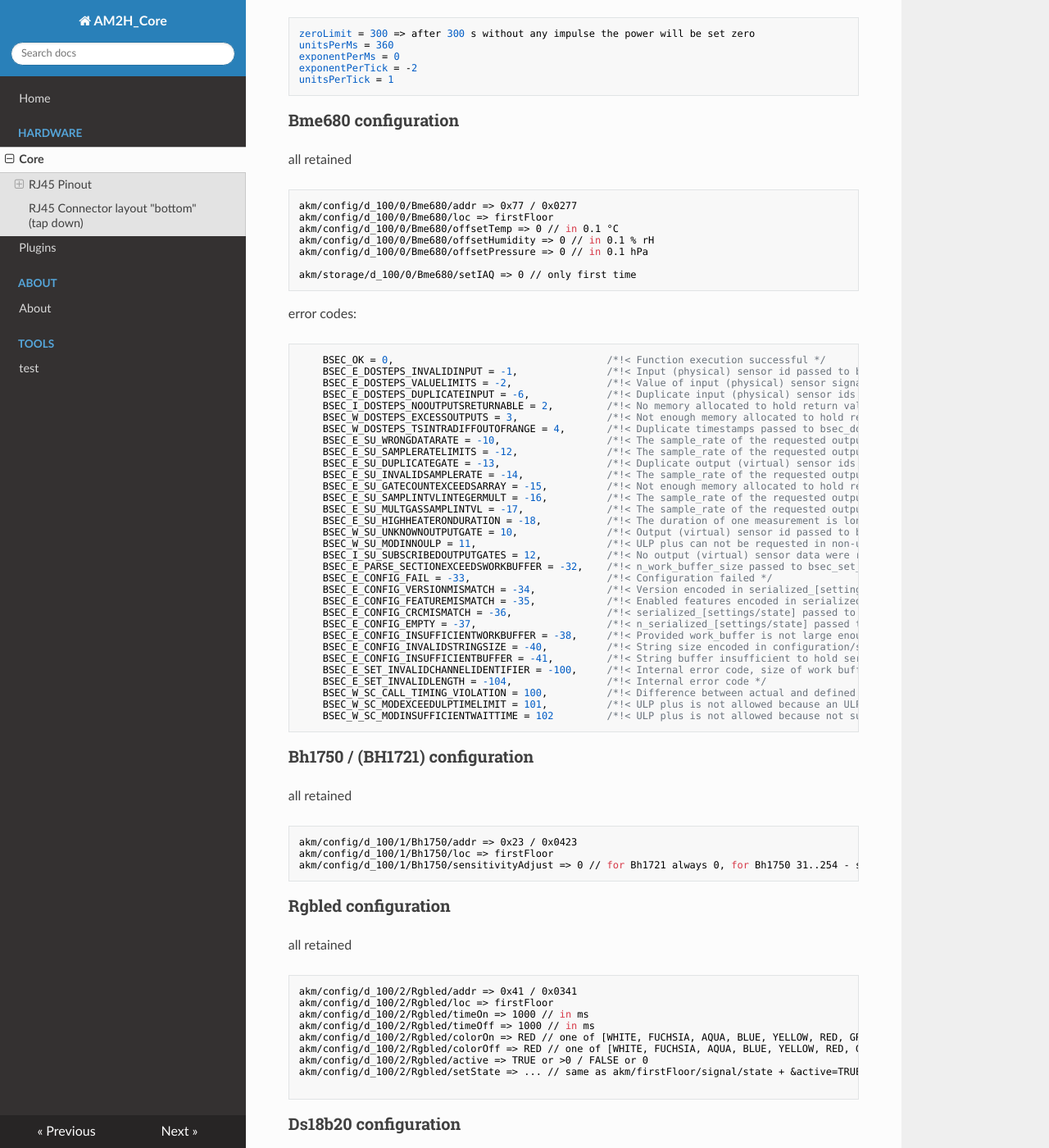
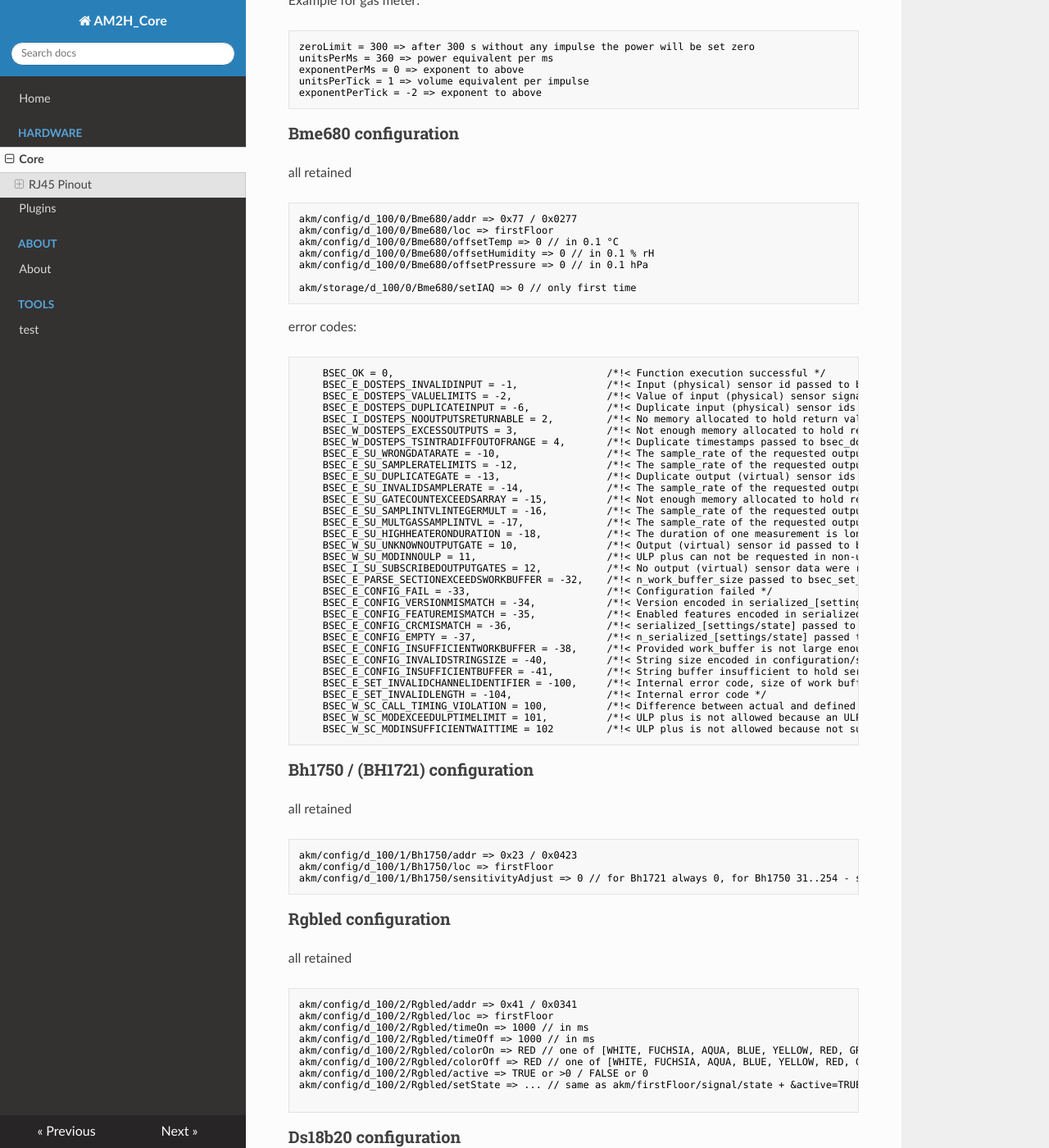
Before and after one commit to AM2H-Development/AM2H_Core, an MkDocs documentation site: the page built from docs/hardware.md, in a window 1280 px wide and 1400 px high, scrolled down 3819 px. Shown: the whole window at 82% size. Built offline with MkDocs 1.6.1, drawn with Linux system fonts in a browser that asks for light colours; nearby versions of some CDN libraries; some of the changed text lies outside the part shown.

Commit message:
updated docs

````diff
--- a/docs/hardware.md
+++ b/docs/hardware.md
@@ -1,7 +1,8 @@
 # Hardware documentation
+
 AM2H modules are connected by standard 8 pin RJ45 network cables. Every AM2H ESP Wifi modul could be connected to selected sensors depending on the software configuration.
 
-### RJ45 Pinout
+## RJ45 Pinout
 
 | PIN number | Name | Description |
 | ----------- | ----------- | ----------- |
@@ -14,31 +15,31 @@
 | 7 | SCL (0) | I2C Serial Clock|
 | 8 | SDA (2) | I2C Serial Data |
 
-#### Power supply Pin 1 and 2
+### Power supply Pin 1 and 2
 
 AM2H modules are equipped with an AMS1117 3.3V voltage regulator. Limitations for the line regulation are within the range of 1.5V ≤ (VIN - VOUT) ≤ 12 V. The dropout voltage is around 1.5 Volt, **it is recommended to power the module with 5 Volt.** Power supply provides no additional protection circuit.
 
-#### DS18B20 1-Wire® Temperature Sensor Pin 3
+### DS18B20 1-Wire® Temperature Sensor Pin 3
 
 DS18B20 1-Wire® Temperature sensors are manufactured by Dallas Semiconductor Corp. The 1-Wire® Interface requires only one digital pin for two way communication with a microcontroller.
 The sensor can be powered with a 3V to 5.5V power supply and consumes around 1mA during active temperature conversions. **An external 4.7k pull-up resistor between the signal and power supply is required to keep the data transfer stable.**
 
-#### Interrupt based pulse counter Pin 4
+### Interrupt based pulse counter Pin 4
 
 The module allows to counting pulses with an interrupt on Pin 4 which is set as internal pull-up. **An external pull-up resistor is not required.** The interrupt is set to trigger on the event of FALLING or LOW levels with a debounce time of 500 ms.
 
-#### Regulated Power Supply PIN 5 and 6
+### Regulated Power Supply PIN 5 and 6
 
 Output of the voltage regulator is 3.3 V. Depending on the input power supply the AMS1117 voltage regulator could deliver up to 800 mA of power. For further information please refer to the technical datasheet.
 
-#### I&#x00B2;C - Two Wire Interface Pin 7 and 8 (Pin 4 for external interrupt )
+### I&#x00B2;C - Two Wire Interface Pin 7 and 8 (Pin 4 for external interrupt )
 
 I2C or I&#x00B2;C is short for Inter-Integrated Circuit, a synchronous serial communication protocol developed by Phillips for communication between a fast Microcontroller and relatively slow peripherals (like Memory or Sensors) using just two wires. It is also known as TWI (Two Wire Interface).
 The I2C Bus consists of two wires called the Serial Data (SDA) and the Serial Clock (SCL). Data is transmitted through the SDA line while the SCL line is used to synchronize the devices with the clock signal. **An external 4.7k pull-up resistor for both bus lines (SDA and SCL) are required.**
 In case a Pcf8574 module is installed Pin 4 is used as an interrupt pin for the input signals. A combined usage with the puls counter is not possible.
 
+### RJ45 Connector layout "bottom" (tap down)
 
-### RJ45 Connector layout "bottom" (tap down)
 ![alt text](https://raw.githubusercontent.com/AM2H-Development/AM2H_Core/main/docs/assets/AM2H_RJ45_Pinout%20.png)
 
 # Flashing the device
@@ -53,7 +54,6 @@
 | 4 - TX | Serial Tx | RX |
 
 
-
 # AM2H_Core documentation
 
 ## REST API
@@ -61,13 +61,14 @@
 
 ### configuration
 
-```
+```bash
   GET: api/v1/set?deviceId=myDevice9.123456789.123456789.12&ssid=ssid56789.123456789.123456789.12&pw=pw3456789.123456789.123456789.12&mqttServer=server-mh.fritz.box.123456789.123456789.123456789.&mqttPort=1883&ns=ns345678
   GET:  api/v1/restart  -> rebooting device
 ```
+
 ### information
 
-```
+```bash
   GET:  api/v1/get        -> {
                               "deviceId":"myDevice9.123456789.123456789.12",
                               "ssid":"ssid56789.123456789.123456789.12", "pw":"...",
@@ -77,11 +78,12 @@
                             }
   GET:  api/v1/status   -> {"statuslog":"[...logger content...]"}
 ```
+
 ## MQTT configuration
 
 All MQTT must be send retained except the set topics. Topics are not case sensitive.
 
-```
+```text
 ##namespace##/config/##deviceNumber##/##plugin##/##00..19##/##topic##
 ```
 
@@ -89,7 +91,7 @@
 
 all retained
 
-```
+```text
 akm/config/d_100/-/core/sampleRate => 15 (Sample rate in seconds)
 akm/config/d_100/-/core/i2cMuxAddr => 0x70 (Mux adress only needed if i2cMux is installed)
 akm/config/d_100/-/core/nickname => Ventilation (Nickname not mandadory)
@@ -100,7 +102,7 @@
 
 all retained
 
-```
+```text
 akm/config/d_100/0/Icounter/absCnt => e.g. 112345
 akm/config/d_100/0/Icounter/unitsPerTick => e.g. 1
 akm/config/d_100/0/Icounter/exponentPerTick  => e.g. 0   (10^X)
@@ -111,19 +113,20 @@
 ```
 
 Example for gas meter:
-```
+
+```text
 zeroLimit = 300 => after 300 s without any impulse the power will be set zero
-unitsPerMs = 360
-exponentPerMs = 0
-exponentPerTick = -2
-unitsPerTick = 1
+unitsPerMs = 360 => power equivalent per ms
+exponentPerMs = 0 => exponent to above
+unitsPerTick = 1 => volume equivalent per impulse
+exponentPerTick = -2 => exponent to above
 ```
 
 ### Bme680 configuration
 
 all retained
 
-```
+```text
 akm/config/d_100/0/Bme680/addr => 0x77 / 0x0277
 akm/config/d_100/0/Bme680/loc => firstFloor
 akm/config/d_100/0/Bme680/offsetTemp => 0 // in 0.1 °C
@@ -134,7 +137,8 @@
 ```
 
 error codes:
-```
+
+```text
     BSEC_OK = 0,                                    /*!< Function execution successful */
     BSEC_E_DOSTEPS_INVALIDINPUT = -1,               /*!< Input (physical) sensor id passed to bsec_do_steps() is not in the valid range or not valid for requested virtual sensor */
     BSEC_E_DOSTEPS_VALUELIMITS = -2,                /*!< Value of input (physical) sensor signal passed to bsec_do_steps() is not in the valid range */
@@ -173,7 +177,7 @@
 
 all retained
 
-```
+```text
 akm/config/d_100/1/Bh1750/addr => 0x23 / 0x0423
 akm/config/d_100/1/Bh1750/loc => firstFloor
 akm/config/d_100/1/Bh1750/sensitivityAdjust => 0 // for Bh1721 always 0, for Bh1750 31..254 - standard 69
@@ -183,7 +187,7 @@
 
 all retained
 
-```
+```text
 akm/config/d_100/2/Rgbled/addr => 0x41 / 0x0341
 akm/config/d_100/2/Rgbled/loc => firstFloor
 akm/config/d_100/2/Rgbled/timeOn => 1000 // in ms
@@ -199,17 +203,18 @@
 
 all retained
 
-```
+```text
 akm/config/d_100/3/Ds18b20/addr => 28ffd059051603cc
 akm/config/d_100/3/Ds18b20/loc => firstFloor
 akm/config/d_100/3/Ds18b20/offsetTemp => 0 // in 0.1 °C
 
 ```
+
 ### Pcf8574 configuration
 
 all retained
 
-```
+```text
 akm/config/d_100/0/Pcf8574/addr => 0x20 / 0x0120
 akm/config/d_100/0/Pcf8574/loc => office
 akm/config/d_100/0/Pcf8574/ioMask => [0..255] [1 = output, 0 = input]
@@ -220,14 +225,15 @@
 
 set payload not retained
 
-```
+```text
 akm/config/d_100/0/Pcf8574/setPort => port=[0..7]&state=[0..1] [set state of port to 0=GND, 1 = VCC]
 akm/config/d_100/0/Pcf8574/setState => ioMask=[0..255]&reg=[0..255] [set ioMask (optional) and/or reg (optional) to specific values 0=GND, 1 = VCC]
 
 ```
 
 The ioMask defines the direction of the I/O ports. If the port is used as an output set the mask to 1. If the port is used as an input set the mask to 0. Payload in DEC number.
-```
+
+```text
 Port          7 6 5 4 3 2 1 0
 Direction     I I I I I I O O
 Mask          0 0 0 0 0 0 1 1
@@ -236,7 +242,8 @@
 Payload for mask: 3 DEC
 
 The startup register defines the port status after startup and can be used to set the port status for all ports at the same time. In case pull-up resistors are used for the input and/or output ports are active on ground the startup mask should be set to 1 [VCC] for the ports.
-```
+
+```text
 Port          7 6 5 4 3 2 1 0
 Pull-up       1 1 1 1 1 1 1 1
 Register      1 1 1 1 1 1 1 1
````
